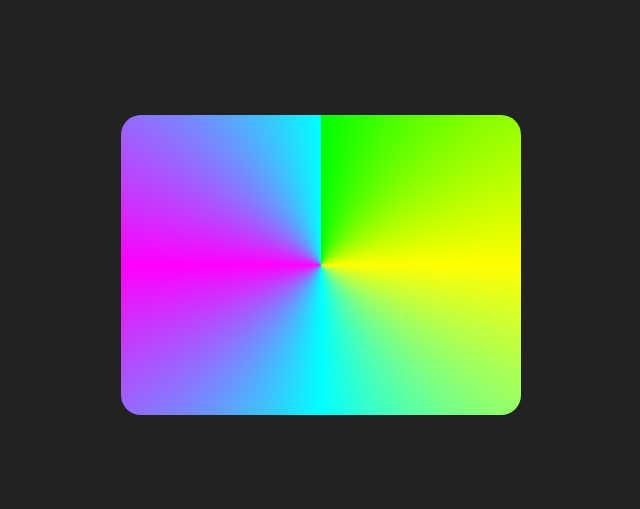
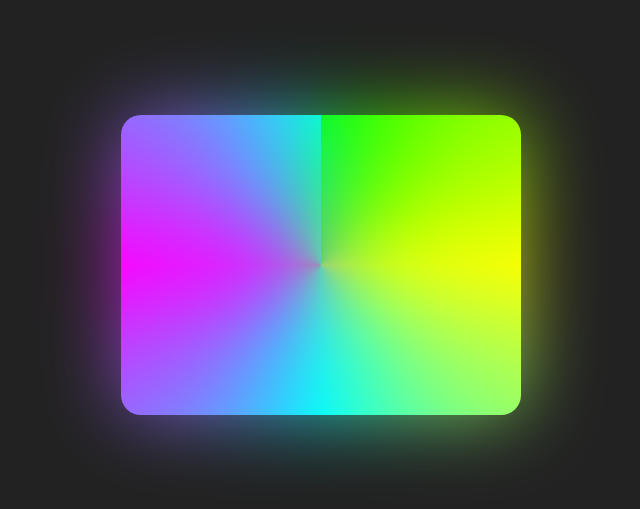
Before and after one commit to leonelborgesdev/tarjeta_css, a React (Create React App) app: page / in a window 1280 px wide. Shown: the part 135-644 px from the top of the page, without its empty margins (319-959 px from the left). Built offline with nearby package versions, Linux system fonts and the light colour scheme.

Commit message:
box after css

```diff
--- a/src/TarjetaAnimada/TarjetaAnimada.css
+++ b/src/TarjetaAnimada/TarjetaAnimada.css
@@ -23,3 +23,14 @@ body{
     border-radius: 20px;
     animation: rotating 4s linear infinite;
 }
+
+.box::after{
+    content: '';
+    position: absolute;
+    inset: 0;
+    background: repeating-conic-gradient(from 0deg, #0f0, #ff0,#0ff,#f0f,#0ff);
+    border-radius: 20px;
+    animation: rotating 4s linear infinite;
+    filter: blur(40px);
+    opacity: 0.75;
+}
```
